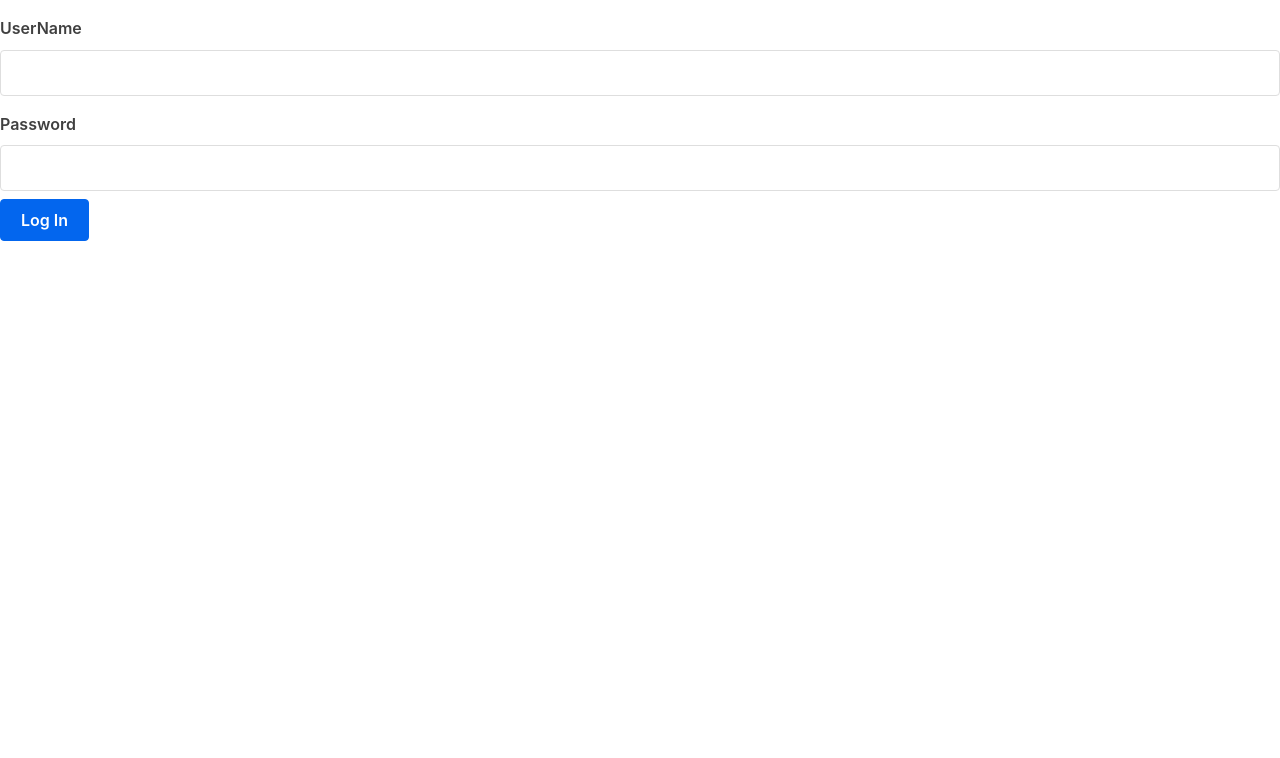
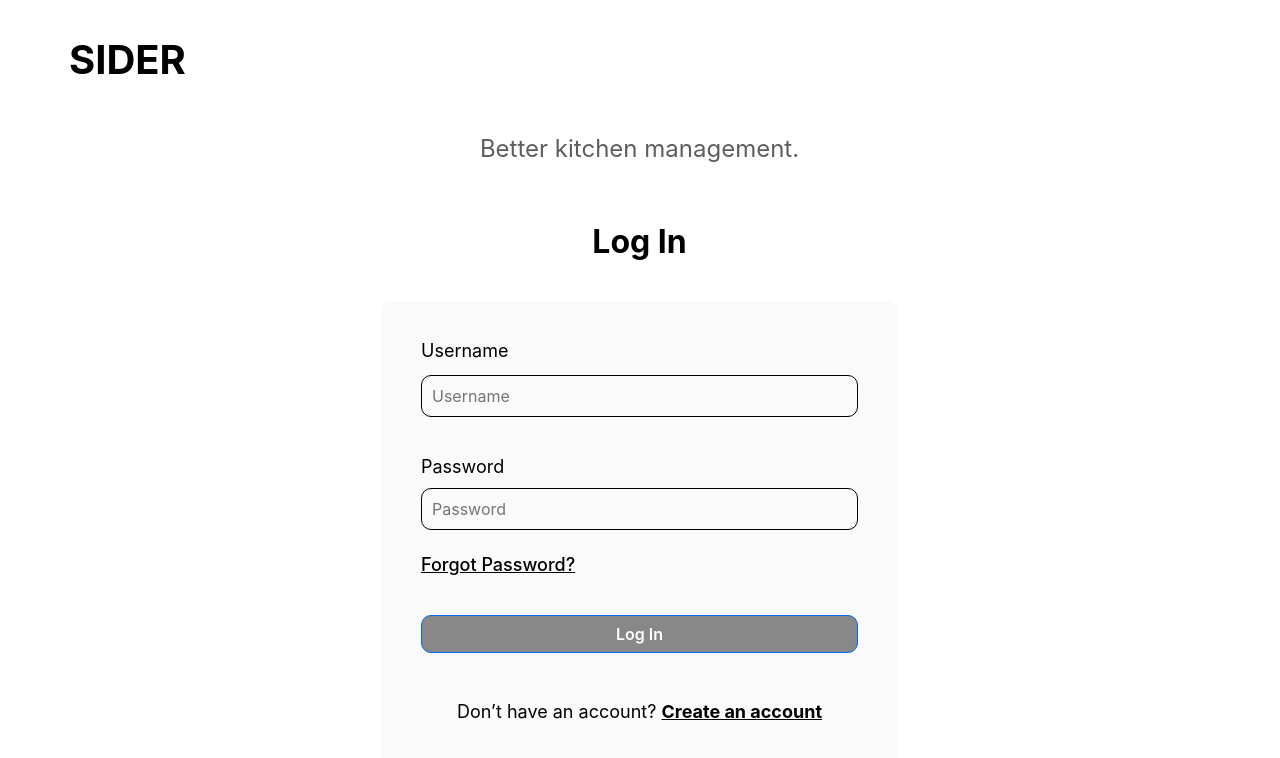
Before and after one commit to dash-org/csc_307_group_project, a React (Vite) app in the folder packages/react-frontend/: page /login in a window 1280 px wide. Shown: the top 758 px of the page. Built offline with nearby package versions, Linux system fonts and the light colour scheme; no server answers.

Commit message:
Add new frontend for login page

```diff
--- /dev/null
+++ b/packages/react-frontend/src/LoginPage/Login2.jsx
@@ -0,0 +1,100 @@
+import './login.css';
+import { useNavigate } from 'react-router-dom';
+import React, { useState } from 'react';
+
+export const LoginCentered = (props) => {
+  const navigate = useNavigate();
+  const [creds, setCreds] = useState({
+    username: '',
+    pwd: '',
+  });
+
+  return (
+    <div className="login-centered" data-model-id="1:26">
+      <div className="text-wrapper">SIDER</div>
+
+      <div className="frame">
+        <div className="div">Better kitchen management.</div>
+
+        <div className="frame-2">
+          <div className="text-wrapper-2">Log In</div>
+
+          <div className="frame-3">
+            <div className="frame-4">
+              <div className="frame-5">
+                <div className="frame-6">
+                  <div className="text-wrapper-3">Username</div>
+
+                  {/* <div className="div-wrapper"> */}
+                  <input
+                    className="div-wrapper"
+                    type="text"
+                    name="username"
+                    id="username"
+                    placeholder="Username"
+                    value={creds.username}
+                    onChange={handleChange}
+                  />
+                  {/* <div className="text-wrapper-4">Username</div> */}
+                  {/* </div> */}
+                </div>
+
+                <div className="frame-7">
+                  <div className="text-wrapper-3">Password</div>
+
+                  {/* <div className="div-wrapper">
+                    <div className="text-wrapper-4">Password</div>
+                  </div> */}
+                  <input
+                    className="div-wrapper"
+                    type="password"
+                    name="password"
+                    id="password"
+                    value={creds.pwd}
+                    placeholder="Password"
+                    onChange={handleChange}
+                  />
+                </div>
+              </div>
+
+              <div className="text-wrapper-5">Forgot Password?</div>
+            </div>
+
+            {/* <div className="frame-8"> */}
+            {/* <div className="text-wrapper-6">Log In</div> */}
+            <input
+              type="button"
+              className="frame-8"
+              value={props.buttonLabel || 'Log In'}
+              onClick={submitForm}
+            />
+            {/* </div> */}
+
+            <p className="don-t-have-an">
+              <span className="span">Don’t have an account? </span>
+
+              <span className="text-wrapper-7">Create an account</span>
+            </p>
+          </div>
+        </div>
+      </div>
+    </div>
+  );
+
+  function handleChange(event) {
+    const { name, value } = event.target;
+    switch (name) {
+      case 'username':
+        setCreds({ ...creds, username: value });
+        break;
+      case 'password':
+        setCreds({ ...creds, pwd: value });
+        break;
+    }
+  }
+
+  function submitForm() {
+    props.handleSubmit(creds).then(() => navigate('/'));
+    setCreds({ username: '', pwd: '' });
+  }
+};
--- /dev/null
+++ b/packages/react-frontend/src/LoginPage/login.css
@@ -0,0 +1,229 @@
+.login-centered {
+  background-color: #ffffff;
+  display: flex;
+  gap: 164px;
+  height: 832px;
+  width: 1280px;
+}
+
+.login-centered .text-wrapper {
+  color: #000000;
+  font-family: 'Inter', Helvetica;
+  font-size: 40px;
+  font-weight: 700;
+  height: 48px;
+  letter-spacing: 0;
+  line-height: normal;
+  margin-left: 69px;
+  margin-top: 35px;
+  white-space: nowrap;
+  width: 118px;
+}
+
+.login-centered .frame {
+  align-items: center;
+  display: flex;
+  flex-direction: column;
+  gap: 60px;
+  height: 695px;
+  justify-content: center;
+  margin-top: 113px;
+  padding: 40px 30px;
+  position: relative;
+  width: 577px;
+}
+
+.login-centered .div {
+  color: #5d5d5d;
+  font-family: 'Inter', Helvetica;
+  font-size: 24px;
+  font-weight: 400;
+  letter-spacing: 0;
+  line-height: normal;
+  margin-top: -1px;
+  position: relative;
+  text-align: center;
+  width: fit-content;
+}
+
+.login-centered .frame-2 {
+  align-items: center;
+  align-self: stretch;
+  display: flex;
+  flex: 0 0 auto;
+  flex-direction: column;
+  gap: 40px;
+  position: relative;
+  width: 100%;
+}
+
+.login-centered .text-wrapper-2 {
+  color: #000000;
+  font-family: 'Inter', Helvetica;
+  font-size: 32px;
+  font-weight: 700;
+  letter-spacing: 0;
+  line-height: normal;
+  margin-top: -1px;
+  position: relative;
+  width: fit-content;
+}
+
+.login-centered .frame-3 {
+  align-items: flex-start;
+  align-self: stretch;
+  background-color: #fafafa;
+  border-radius: 10px;
+  display: flex;
+  flex: 0 0 auto;
+  flex-direction: column;
+  gap: 40px;
+  padding: 40px;
+  position: relative;
+  width: 100%;
+}
+
+.login-centered .frame-4 {
+  align-items: flex-start;
+  align-self: stretch;
+  display: flex;
+  flex: 0 0 auto;
+  flex-direction: column;
+  gap: 16px;
+  position: relative;
+  width: 100%;
+}
+
+.login-centered .frame-5 {
+  align-items: flex-start;
+  align-self: stretch;
+  display: flex;
+  flex: 0 0 auto;
+  flex-direction: column;
+  gap: 32px;
+  position: relative;
+  width: 100%;
+}
+
+.login-centered .frame-6 {
+  align-items: flex-start;
+  align-self: stretch;
+  display: flex;
+  flex: 0 0 auto;
+  flex-direction: column;
+  gap: 14px;
+  position: relative;
+  width: 100%;
+}
+
+.login-centered .text-wrapper-3 {
+  align-self: stretch;
+  color: #000000;
+  font-family: 'Inter', Helvetica;
+  font-size: 18px;
+  font-weight: 400;
+  letter-spacing: 0;
+  line-height: normal;
+  margin-top: -1px;
+  position: relative;
+}
+
+.login-centered .div-wrapper {
+  align-items: center;
+  align-self: stretch;
+  border: 1px solid;
+  border-color: #000000;
+  border-radius: 10px;
+  display: flex;
+  flex: 0 0 auto;
+  gap: 10px;
+  padding: 10px;
+  position: relative;
+  width: 100%;
+}
+
+.login-centered .text-wrapper-4 {
+  color: #727272;
+  font-family: 'Inter', Helvetica;
+  font-size: 18px;
+  font-weight: 400;
+  letter-spacing: 0;
+  line-height: normal;
+  margin-top: -1px;
+  position: relative;
+  width: fit-content;
+}
+
+.login-centered .frame-7 {
+  align-items: flex-start;
+  align-self: stretch;
+  display: flex;
+  flex: 0 0 auto;
+  flex-direction: column;
+  gap: 11px;
+  position: relative;
+  width: 100%;
+}
+
+.login-centered .text-wrapper-5 {
+  align-self: stretch;
+  color: #000000;
+  font-family: 'Inter', Helvetica;
+  font-size: 18px;
+  font-weight: 500;
+  letter-spacing: 0;
+  line-height: normal;
+  position: relative;
+  text-decoration: underline;
+}
+
+.login-centered .frame-8 {
+  align-items: center;
+  align-self: stretch;
+  background-color: #888888;
+  border-radius: 10px;
+  display: flex;
+  flex: 0 0 auto;
+  gap: 10px;
+  justify-content: center;
+  padding: 10px;
+  position: relative;
+  width: 100%;
+}
+
+.login-centered .text-wrapper-6 {
+  color: #000000;
+  font-family: 'Inter', Helvetica;
+  font-size: 18px;
+  font-weight: 400;
+  letter-spacing: 0;
+  line-height: normal;
+  margin-top: -1px;
+  position: relative;
+  width: fit-content;
+}
+
+.login-centered .don-t-have-an {
+  align-self: stretch;
+  color: #000000;
+  font-family: 'Inter', Helvetica;
+  font-size: 18px;
+  font-weight: 400;
+  letter-spacing: 0;
+  line-height: normal;
+  position: relative;
+  text-align: center;
+}
+
+.login-centered .span {
+  color: #000000;
+  font-family: 'Inter', Helvetica;
+  font-size: 18px;
+  font-weight: 400;
+  letter-spacing: 0;
+}
+
+.login-centered .text-wrapper-7 {
+  font-weight: 700;
+  text-decoration: underline;
+}
--- a/packages/react-frontend/src/MyApp.jsx
+++ b/packages/react-frontend/src/MyApp.jsx
@@ -4,6 +4,7 @@ import React, { useState, useEffect } from 'react';
 import Table from './Table';
 import Form from './Form';
 import Login from './Login';
+import { LoginCentered } from './LoginPage/Login2';
 import { BrowserRouter, Routes, Route } from 'react-router-dom';
 
 function MyApp() {
@@ -166,11 +167,15 @@ function MyApp() {
                 characterData={characters}
                 removeCharacter={removeOneCharacter}
               />
-              <Form handleSubmit={updateList} />
+              {/* <Form handleSubmit={updateList} /> */}
             </div>
           }
         />
-        <Route path="/login" element={<Login handleSubmit={loginUser} />} />;
+        {/* <Route path="/login" element={<Login handleSubmit={loginUser} />} />; */}
+        <Route
+          path="/login"
+          element={<LoginCentered handleSubmit={loginUser} />}
+        />
         <Route
           path="/signup"
           element={<Login handleSubmit={signupUser} buttonLabel="Sign Up" />}
```
